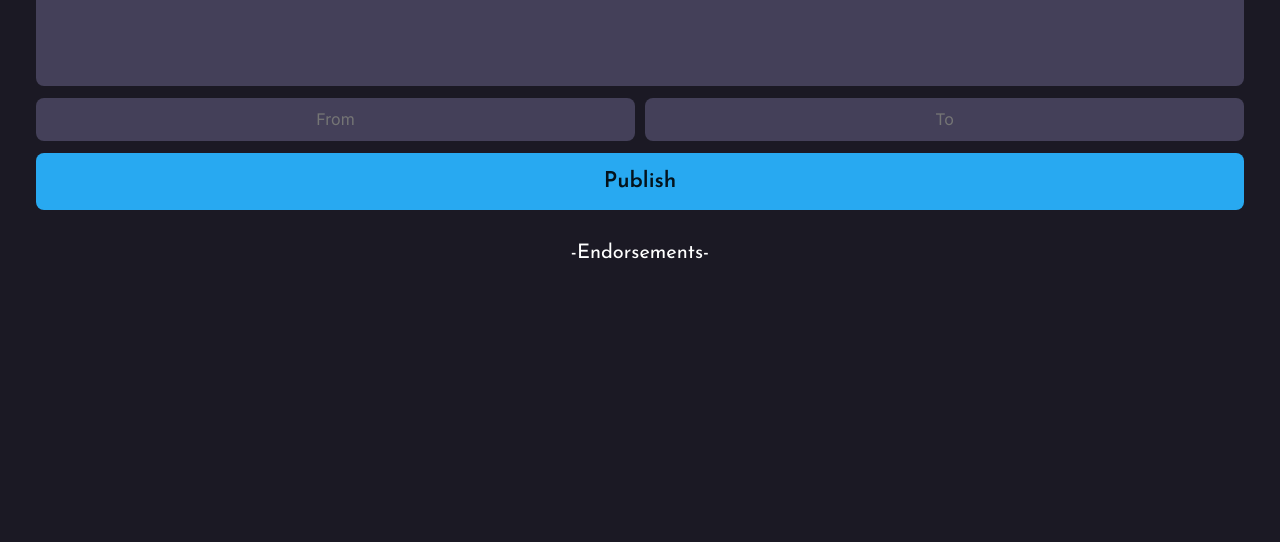
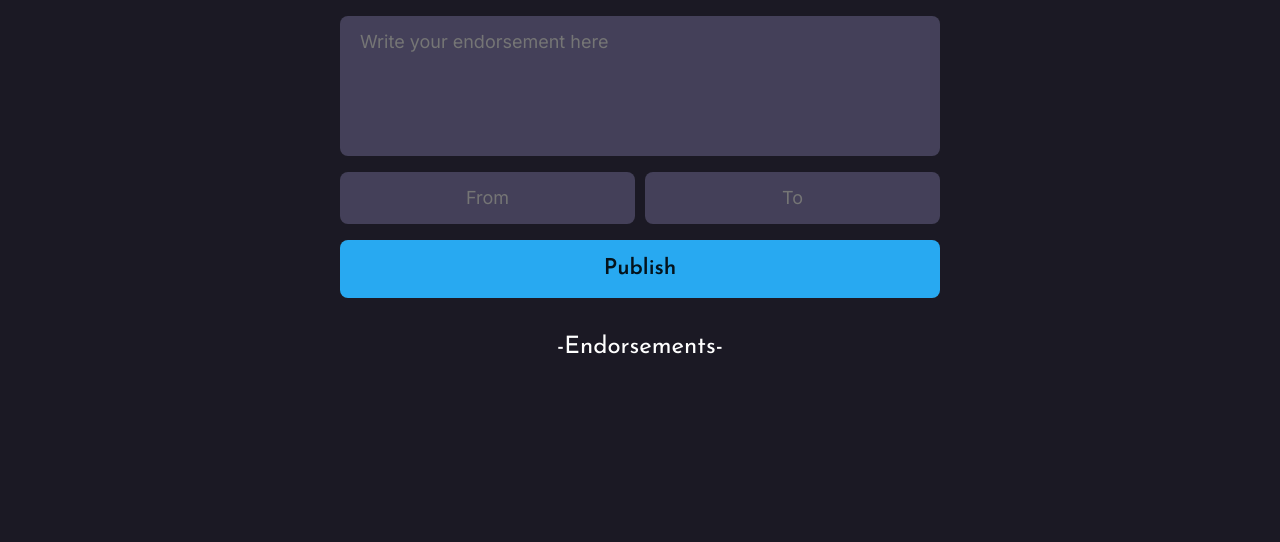
Before and after one commit to ringtho/champions, a website built with Vite: page index.html in a window 1280 px wide. Shown: the part 258-800 px from the top of the page. Built offline with nearby package versions, Linux system fonts and the light colour scheme; no server answers.

Commit message:
Added media to cater for desktop screens

```diff
--- a/index.css
+++ b/index.css
@@ -19,6 +19,7 @@ html, body {
     margin-top: 50px;
     text-align: center;
     gap: 12px;
+    max-width: 600px;
 }
 
 img {
@@ -115,3 +116,43 @@ form {
     flex-direction: column;
     gap: 12px;
 }
+
+
+@media (min-width: 690px){
+    .container {
+        margin: 50px auto;
+    }
+
+    h1 {
+        font-size: 32px;
+    }
+
+    h3 {
+        font-size: 24px;
+    }
+
+    h4, p, textarea, input {
+        font-size: 18px;
+    }
+
+    form {
+        gap: 16px;
+    }
+    textarea,
+    .to-from-input, button{
+        padding: 16px 20px;
+    }
+
+    textarea {
+        height: 140px;
+    }
+
+    img {
+        height: 120px;
+        width: 120px;
+    }
+
+    ul li {
+        padding: 16px 20px;
+    }
+}
--- a/index.js
+++ b/index.js
@@ -72,9 +72,6 @@ function appendEndorsementsToList(item){
 
     newEl.append(newFromEl, newValueEl, newToEl)
 
-    listEl.appendChild(newEl)
-
-
     newEl.addEventListener('dblclick', function(){
         let exactItemLocation = ref(database, `endorsements/${itemId}`)
         remove(exactItemLocation)
```
